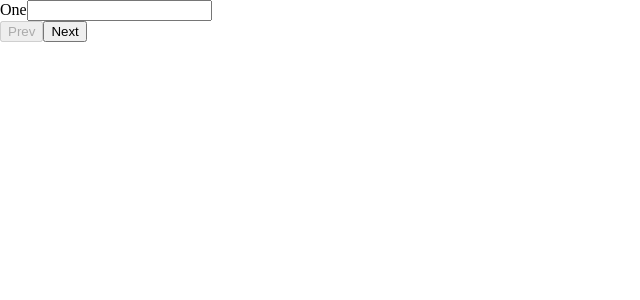
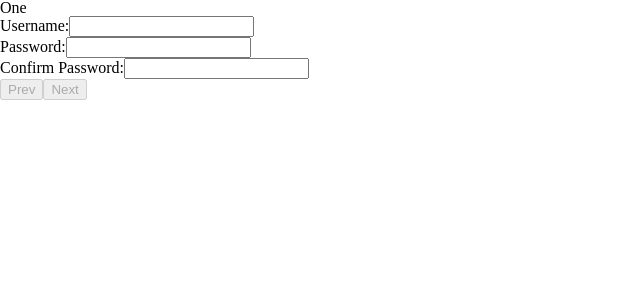
Before and after one commit to ayellapragada/react-harry-potter, a React (Create React App) app: page / in a window 1280 px wide. Shown: the top 300 px of the page, without its empty margins (0-640 px from the left). Built offline with nearby package versions, Linux system fonts and the light colour scheme.

Commit message:
InputOne is done and has an complete fn that calls allow.

```diff
--- a/src/App.js
+++ b/src/App.js
@@ -9,7 +9,6 @@ class App extends Component {
   handleComplete(data) {
     console.log(data);
   }
-
 
   render() {
     return (
--- a/src/components/Wizard.js
+++ b/src/components/Wizard.js
@@ -264,4 +264,5 @@ Wizard.propTypes = {
 };
 
 export const PersistedWizard = Persist(Wizard);
-export default Wizard;
+export default Persist(Wizard);
+// export default Wizard;
--- a/src/examples/InputOne.js
+++ b/src/examples/InputOne.js
@@ -4,30 +4,70 @@ import { withPersist } from '../components/';
 class InputOne extends Component {
   constructor(props) {
     super(props);
-    this.state = { input: ""};
-    this.props.nav.allow();
+    this.state = { username: "", password: "", confirm: ""};
   }
 
-  componentWillReceiveProps(nextProps) {
-    if (this.props.screen !== nextProps.screen) {
-      this.setState({ input: "" });
+  componentDidUpdate(prevProps, prevState) {
+    const { allow, deny } = this.props.nav;
+
+    if (prevState !== this.state) {
+      if (this.complete()) { allow(); }
+      else { deny(); }
     }
   }
 
-  changeInput(e) {
-    this.setState({ input: e.currentTarget.value });
+  changeInput(field) {
+    return e => this.setState({ [field]: e.currentTarget.value });
+  }
+
+  complete() {
+    const { username, password, confirm } = this.state;
+
+    return (username.length > 6 &&
+      password.length > 6 &&
+      confirm.length > 6 &&
+      password === confirm
+    );
   }
 
   render() {
+    const { username, password, confirm } = this.state;
+
     return (
-      <div>
+      <form>
         One
-        <input
-          type="text"
-          value={this.state.input}
-          onChange={(e) => this.changeInput(e)}
-        />
-      </div>
+        <br />
+        <label>
+          Username:
+          <input
+            type="text"
+            value={username}
+            onChange={this.changeInput('username')}
+          />
+        </label>
+        <br />
+
+        <label>
+          Password:
+          <input
+            type="password"
+            value={password}
+            onChange={this.changeInput('password')}
+          />
+        </label>
+        <br />
+
+        <label>
+          Confirm Password:
+          <input
+            type="password"
+            value={confirm}
+            onChange={this.changeInput('confirm')}
+          />
+        </label>
+        <br />
+
+      </form>
     );
   }
 }
--- a/src/examples/InputThree.js
+++ b/src/examples/InputThree.js
@@ -7,12 +7,6 @@ class InputThree extends Component {
     this.state = { input: ""};
 
     this.props.nav.allow();
-  }
-
-  componentWillReceiveProps(nextProps) {
-    if (this.props.screen !== nextProps.screen) {
-      this.setState({ input: "" });
-    }
   }
 
   changeInput(e) {
--- a/src/examples/InputTwo.js
+++ b/src/examples/InputTwo.js
@@ -4,14 +4,8 @@ import { withPersist } from '../components/';
 class InputTwo extends Component {
   constructor(props) {
     super(props);
-    this.state = { input: ""};
+    this.state = { gender: "male"};
     this.props.nav.allow();
-  }
-
-  componentWillReceiveProps(nextProps) {
-    if (this.props.screen !== nextProps.screen) {
-      this.setState({ input: "" });
-    }
   }
 
   changeInput(e) {
@@ -20,14 +14,15 @@ class InputTwo extends Component {
 
   render() {
     return (
-      <div>
+      <form>
         Two
+        <br />
         <input
-          type="text"
+          type="radio"
           value={this.state.input}
           onChange={(e) => this.changeInput(e)}
         />
-      </div>
+      </form>
     );
   }
 }
```
